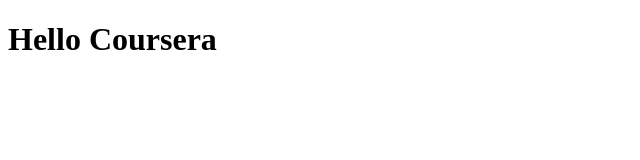
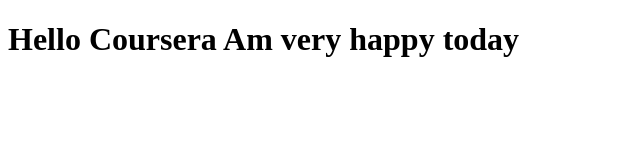
Before and after one commit to aliouburo/coursera-test, a plain HTML site: page site/index.html in a window 1280 px wide. Shown: the whole page, without its empty margins (0-640 px from the left). Drawn offline with Linux system fonts and the light colour scheme.

Commit message:
I hope I'll succeed.

```diff
--- a/site/index.html
+++ b/site/index.html
@@ -4,6 +4,6 @@
 	<title>Goog JOB !</title>
 </head>
 <body>
-<h1>Hello Coursera </h1>
+<h1>Hello Coursera Am very happy today </h1>
 </body>
 </html>
```
